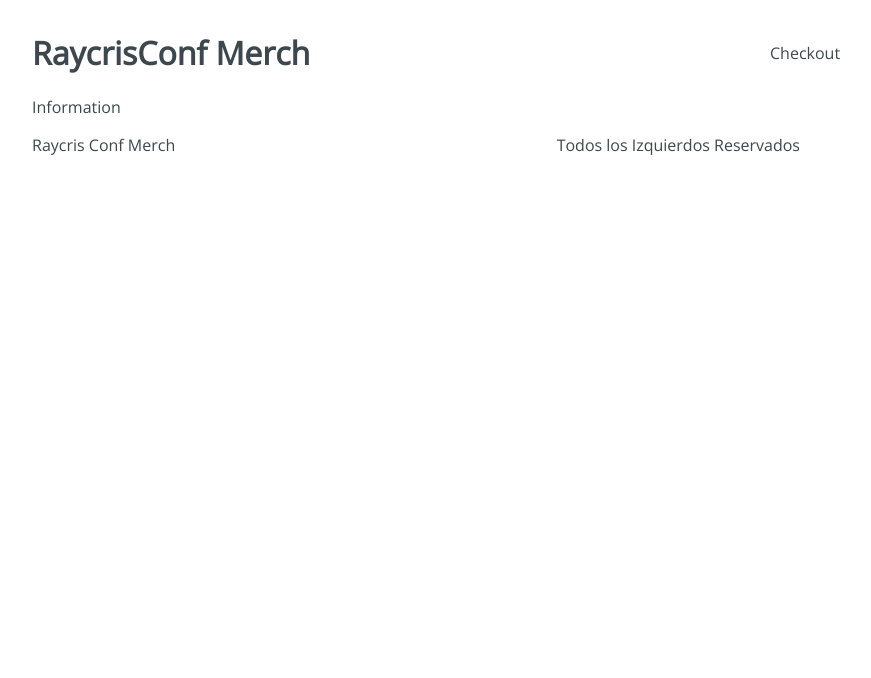
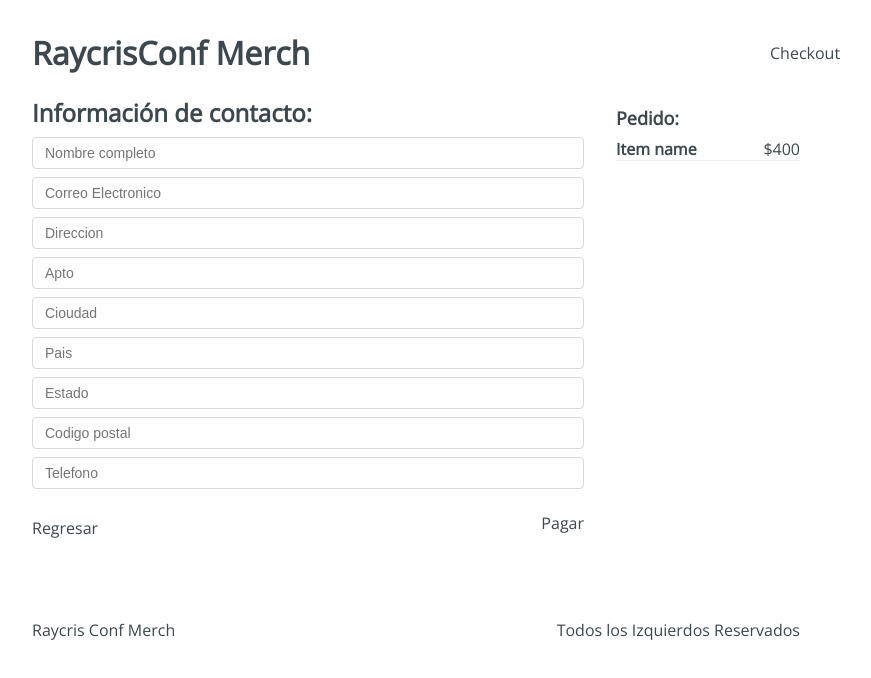
Before and after one commit to raycris/raycris-conf-merch, a React app: page /checkout/information in a window 1280 px wide. Shown: the top 678 px of the page, without its empty margins (224-1095 px from the left). Built offline with nearby package versions, Linux system fonts and the light colour scheme.

Commit message:
seccion de informacion de pedidos

```diff
--- a/src/containers/Information.jsx
+++ b/src/containers/Information.jsx
@@ -1,9 +1,43 @@
-import React from 'react'
+import React from 'react';
+
+import '@styles/Information.css';
 
 const Information = () => {
   return (
-    <div>Information</div>
-  )
-}
+    <div className="Information">
+      <div className="Information-content">
+        <div className="Information-head">
+          <h2>Información de contacto:</h2>
+        </div>
+        <div className="Information-form">
+          <form action="">
+            <input type="text" placeholder="Nombre completo" name="name" />
+            <input type="text" placeholder="Correo Electronico" name="email" />
+            <input type="text" placeholder="Direccion" name="address" />
+            <input type="text" placeholder="Apto" name="apto" />
+            <input type="text" placeholder="Cioudad" name="city" />
+            <input type="text" placeholder="Pais" name="country" />
+            <input type="text" placeholder="Estado" name="state" />
+            <input type="text" placeholder="Codigo postal" name="cp" />
+            <input type="text" placeholder="Telefono" name="phone" />
+          </form>
+        </div>
+        <div className="Information-buttons">
+          <div className="Information-back">Regresar</div>
+          <div className="Information-next">Pagar</div>
+        </div>
+      </div>
+      <div className="Information-sidebar">
+        <h3>Pedido:</h3>
+        <div className="Information-item">
+          <div className="Information-element">
+            <h4>Item name</h4>
+            <span>$400</span>
+          </div>
+        </div>
+      </div>
+    </div>
+  );
+};
 
-export {Information}
+export { Information };
```
